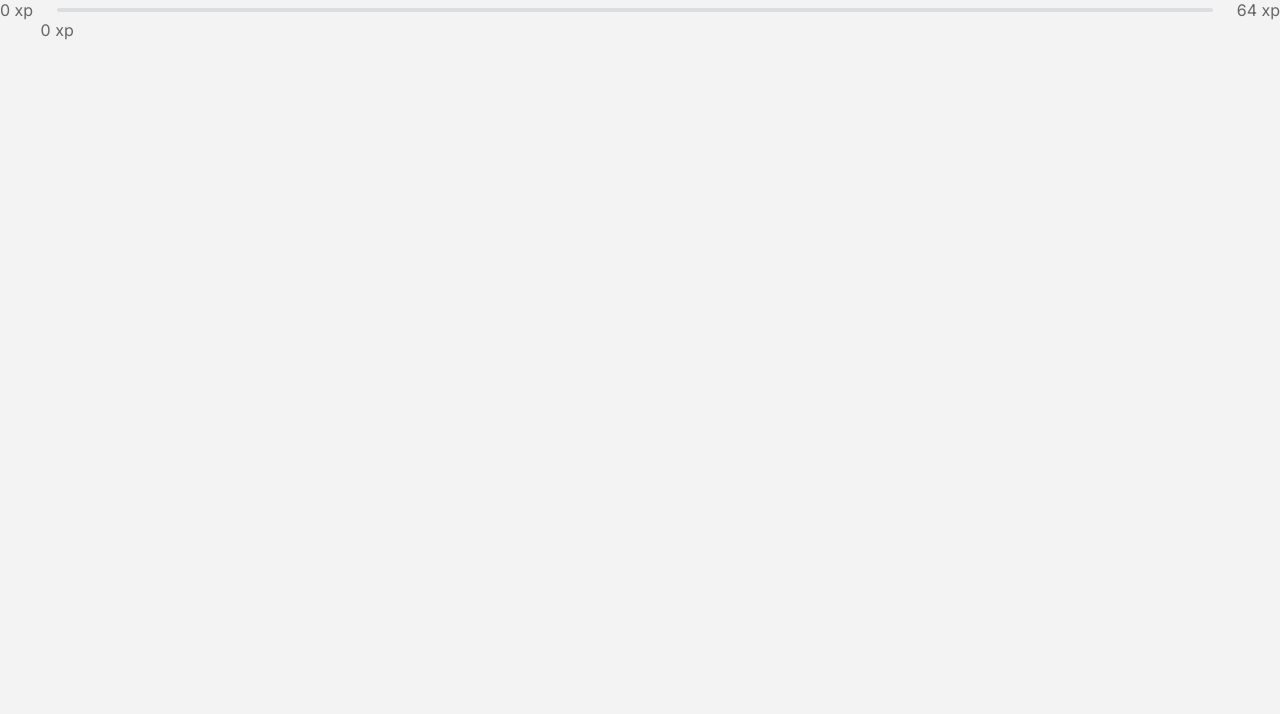
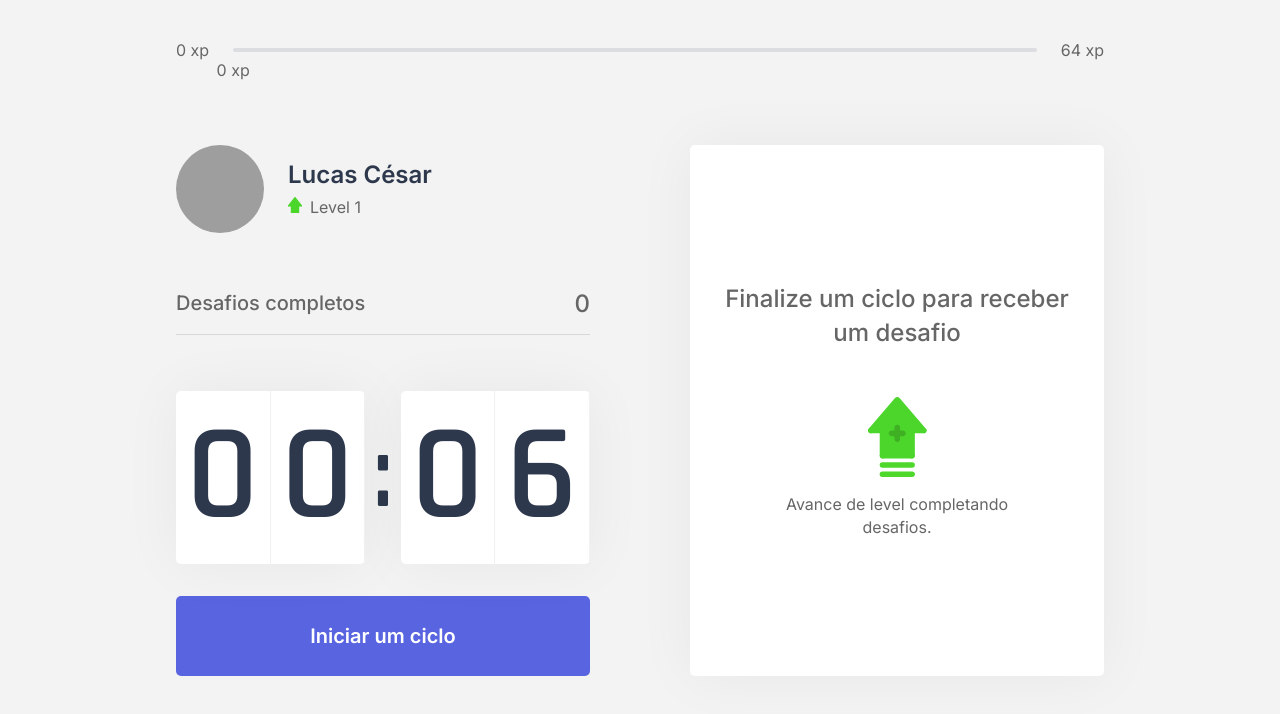
Before and after one commit to Lucasc-Dev/MoveIt, a Next.js app: page / in a window 1280 px wide. Shown: the top 714 px of the page. Built offline with nearby package versions, Linux system fonts and the light colour scheme; grey boxes are pictures that could not be loaded.

Commit message:
Home page: implemented the components.

```diff
--- a/src/pages/index.tsx
+++ b/src/pages/index.tsx
@@ -1,9 +1,36 @@
+import Head from 'next/head';
+
+import { CompletedChallenges } from "../components/CompletedChallenges";
 import { ExperienceBar } from "../components/ExperienceBar";
+import { ChallengeBox } from "../components/ChallengeBox";
+import { Countdown } from "../components/Countdown";
+import { Profile } from "../components/Profile";
+
+import { CountdownProvider } from '../contexts/CountdownContext';
+
+import styles from '../styles/pages/Home.module.css';
 
 export default function Home() {
   return (
-    <div className="container">
+    <div className={styles.container}>
+      <Head>
+        <title>Início | Move.it</title>
+      </Head>
+
       <ExperienceBar />
+
+      <CountdownProvider>
+        <section>
+          <div>
+            <Profile />
+            <CompletedChallenges />
+            <Countdown />
+          </div>
+          <div>
+            <ChallengeBox />
+          </div>
+        </section>
+      </CountdownProvider>
     </div>
   )
 }
--- /dev/null
+++ b/src/styles/pages/Home.module.css
@@ -0,0 +1,17 @@
+.container {
+    height: 100vh;
+    max-width: 992px;
+    margin: 0 auto;
+    padding: 2.5rem 2rem;
+
+    display: flex;
+    flex-direction: column;
+}
+
+.container section {
+    flex: 1;
+    display: grid;
+    grid-template-columns: 1fr 1fr;
+    gap: 6.25rem;
+    align-content: center;
+}
```
